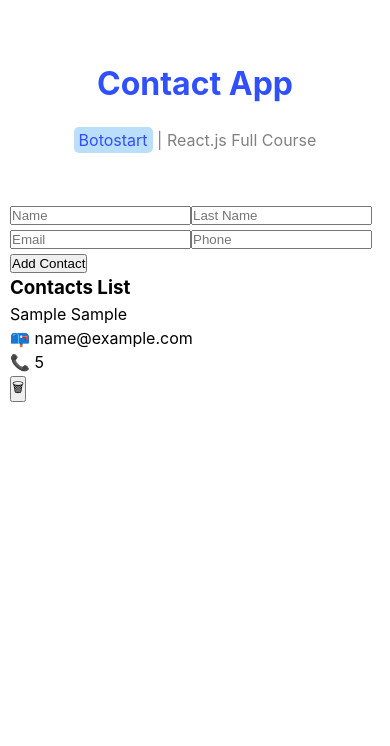
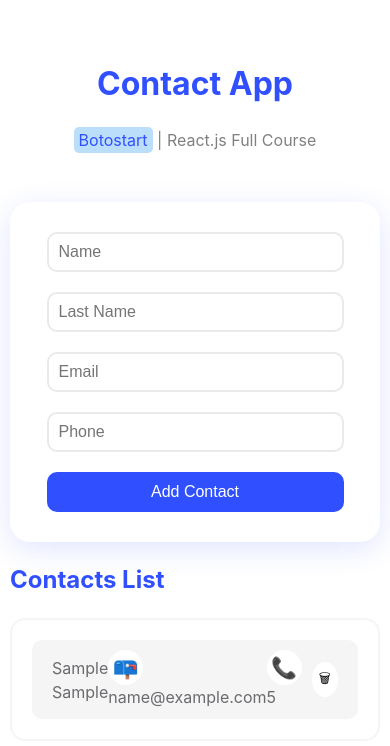
Before and after one commit to Yasaman471/Contact-App-MiniProj, a React (Vite) app: page / in a window 390 px wide. Both pictures are taken after typing "Sample", "Sample", "name@example.com", "5" into the empty fields and a click on the button "Add Contact". Shown: the top 746 px of the page. Built offline with nearby package versions, Linux system fonts and the light colour scheme.

Commit message:
styled my contact Components and Complete my MiniProjeh

```diff
--- a/src/components/Contact/Contact.jsx
+++ b/src/components/Contact/Contact.jsx
@@ -1,9 +1,9 @@
 import { useState } from "react"
 import { v4 } from "uuid"
 
-import styles from "./Contact.module.css"
 import ContactsList from "./ContactsList"
 
+import styles from "./Contact.module.css"
 
 const inputs = [
   {type:"text",placeholder:"Name",name:"name"},
@@ -58,8 +58,8 @@ function Contact() {
     }
 
   return (
-    <div>
-      <div>
+    <div className={styles.container}>
+      <div className={styles.form}>
         {
           inputs.map((input,index) => (
          <input
@@ -74,7 +74,7 @@ function Contact() {
       <button onClick={loginHandler}>Add Contact</button>
       </div>
       <ContactsList Contacts={Contacts} deleteHandler={deleteHandler} />
-      <div>{Alert && <p>{Alert}</p>}</div>
+      <div className={styles.alert}>{Alert && <p>{Alert}</p>}</div>
    </div>
   )
 }
--- a/src/components/Contact/Contact.module.css
+++ b/src/components/Contact/Contact.module.css
@@ -0,0 +1,68 @@
+.container{
+    display: flex;
+    flex-direction: column;
+    align-items: center;
+}
+.form{
+    width: 100%;
+    display: flex;
+    flex-wrap: wrap;
+    align-items: center;
+    justify-content: center;
+    padding: 20px;
+    margin-bottom: 20px;
+    border-radius: 20px;
+    box-shadow: #304ffe25 0px 7px 29px 0px;
+}
+
+.form input {
+    width: 45%;
+    margin: 10px;
+    height: 40px;
+    padding: 10px;
+    border: 2px solid #eaeaea;
+    border-radius: 10px;
+    color: #304ffe;
+    font-size: 1rem;
+}
+
+.form button {
+    width: calc( 90% + 20px );
+    height: 40px;
+    padding: 10px;
+    margin: 10px 0;
+    border-radius: 10px;
+    cursor: pointer;
+    border: none;
+    background-color: #304ffe;
+    color: #fff;
+    font-size: 1rem;
+    transition:0.2s all ease-in-out;
+}
+
+.form button:hover {
+    box-shadow: #0c2ad487 0px 7px 29px 0px;
+}
+.alert{
+    width: 100%;
+    height: 40px;
+    margin: 5px 0 25px;
+}
+
+.alert p {
+    width: 100%;
+    padding: 10px;
+    background-color: #ffebee;
+    color: #f44336;
+    border-radius: 10px;
+}
+
+@media (max-width : 500px){
+    .form input {
+        width: 90%;
+    }
+
+    .form button {
+        width: 90%;
+    }
+}
--- a/src/components/Contact/ContactItem.jsx
+++ b/src/components/Contact/ContactItem.jsx
@@ -1,4 +1,4 @@
-
+import styles from "./ContactItem.module.css"
 
 function ContactItem({
     data:{id,name,lastName,email,phone},
@@ -6,7 +6,7 @@ function ContactItem({
 }) {
   return (
     <div>
-                <li key={id}>
+                <li className={styles.item}>
                   <p>
                     {name} {lastName}
                   </p>
--- /dev/null
+++ b/src/components/Contact/ContactItem.module.css
@@ -0,0 +1,40 @@
+.item {
+    display: flex;
+    justify-content: space-between;
+    align-items: center;
+    background-color: #f5f5f5;
+    color: #6b6b6f;
+    padding: 10px 20px;
+    margin: 15px;
+    border-radius: 10px;
+}
+
+.item p {
+    flex-basis: 0;
+    flex-grow: 1;
+}
+.item span {
+    display: inline-block;
+    font-size: 1.3rem;
+    text-align: center;
+    margin-right: 10px ;
+    background-color: #fff;
+    width: 35px;
+    height: 35px;
+    line-height: 35px;
+    border-radius: 50%;
+}
+
+.item button {
+    width: 35px;
+    height: 35px;
+    background-color: #fff;
+    border: none;
+    border-radius: 50%;
+    cursor: pointer;
+    transition:0.1s all ease-in-out;
+}
+
+.item button:hover {
+    font-size: 1.7rem;
+}
--- a/src/components/Contact/ContactsList.jsx
+++ b/src/components/Contact/ContactsList.jsx
@@ -1,13 +1,14 @@
 import ContactItem from "./ContactItem";
+import styles from "./ContactsList.module.css"
 
 const ContactsList = ({Contacts,deleteHandler}) =>{
 
     return(
-        <div>
+        <div className={styles.container}>
           <h3>Contacts List</h3>
          {
           Contacts.length ? (
-            <ul>
+            <ul className={styles.contacts}>
             {Contacts.map((contact)=>(
               <ContactItem
               key={contact.id}
@@ -16,7 +17,7 @@ const ContactsList = ({Contacts,deleteHandler}) =>{
               />
             ))}
           </ul>
-          ) : <p>No Contacts Yet!</p>
+          ) : <p  className={styles.message}>No Contacts Yet!</p>
          }
         </div>
     );
--- /dev/null
+++ b/src/components/Contact/ContactsList.module.css
@@ -0,0 +1,27 @@
+.container{
+    width: 100%;
+    margin-bottom: 100px;
+}
+.container h3{
+    color: #304ffe;
+    font-size: 1.5rem;
+}
+.message{
+    background-color: #f5f5f5;
+    height: 100px;
+    line-height: 100px;
+    text-align: center;
+    margin-top: 20px;
+    border-radius: 20px;
+    color: #6b6b6b;
+    font-size: 1.2rem;
+    font-weight: 500;
+}
+
+.contacts {
+    border: 2px solid #f5f5f5;
+    list-style: none;
+    margin-top: 20px;
+    padding: 5px;
+    border-radius: 15px;
+}
```
